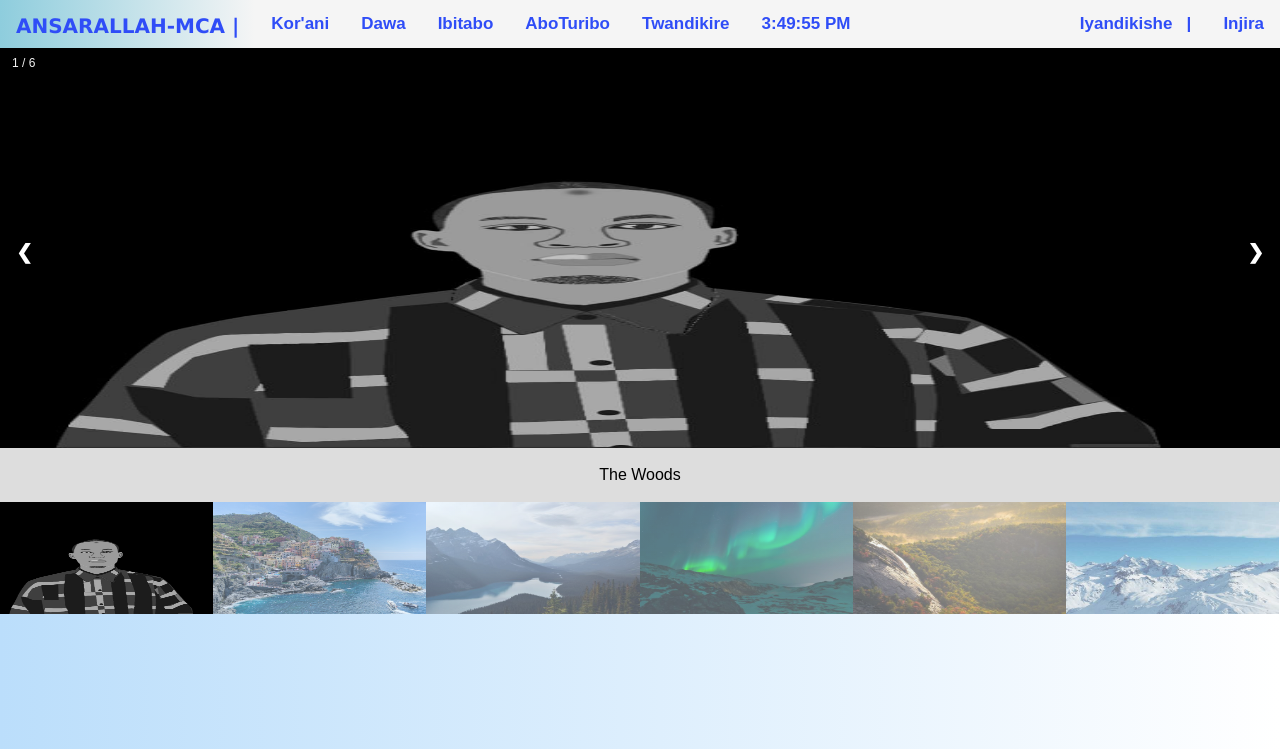
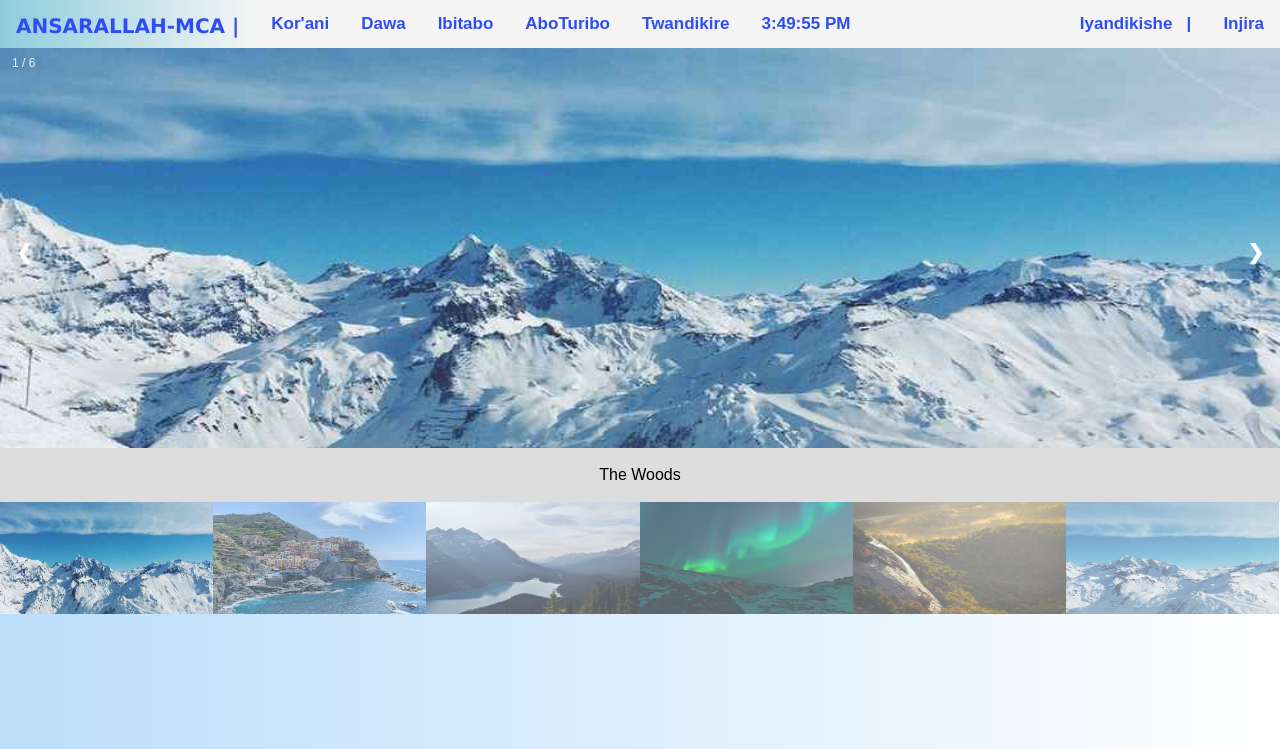
Before and after one commit to ZainDusabe/ansar, a plain HTML site: page index.html in a window 1280 px wide. Shown: the top 749 px of the page. Drawn offline with Linux system fonts and the light colour scheme; files whose address does not match are found by name.

Commit message:
Update index.html

```diff
--- a/index.html
+++ b/index.html
@@ -154,7 +154,7 @@ td:hover {background-color: #f5f5f5;color: #0269bd;font-weight: bold;}
 <div class="containerhome">
     <div class="mySlides">
       <div class="numbertext">1 / 6</div>
-      <img src="IMG-20220705-WA0013.jpg" style="width:100%">
+      <img src="img_snow_wide.jpg" style="width:100%">
     </div>
 
     <div class="mySlides">
@@ -191,7 +191,7 @@ td:hover {background-color: #f5f5f5;color: #0269bd;font-weight: bold;}
 
     <div class="row">
       <div class="column">
-        <img class="demo cursor" src="IMG-20220705-WA0013.jpg" style="width:100%" onclick="currentSlide(1)" alt="The Woods">
+        <img class="demo cursor" src="img_snow_wide.jpg" style="width:100%" onclick="currentSlide(1)" alt="The Woods">
       </div>
       <div class="column">
         <img class="demo cursor" src="img_5terre.jpg" style="width:100%" onclick="currentSlide(2)" alt="Cinque Terre">
```
